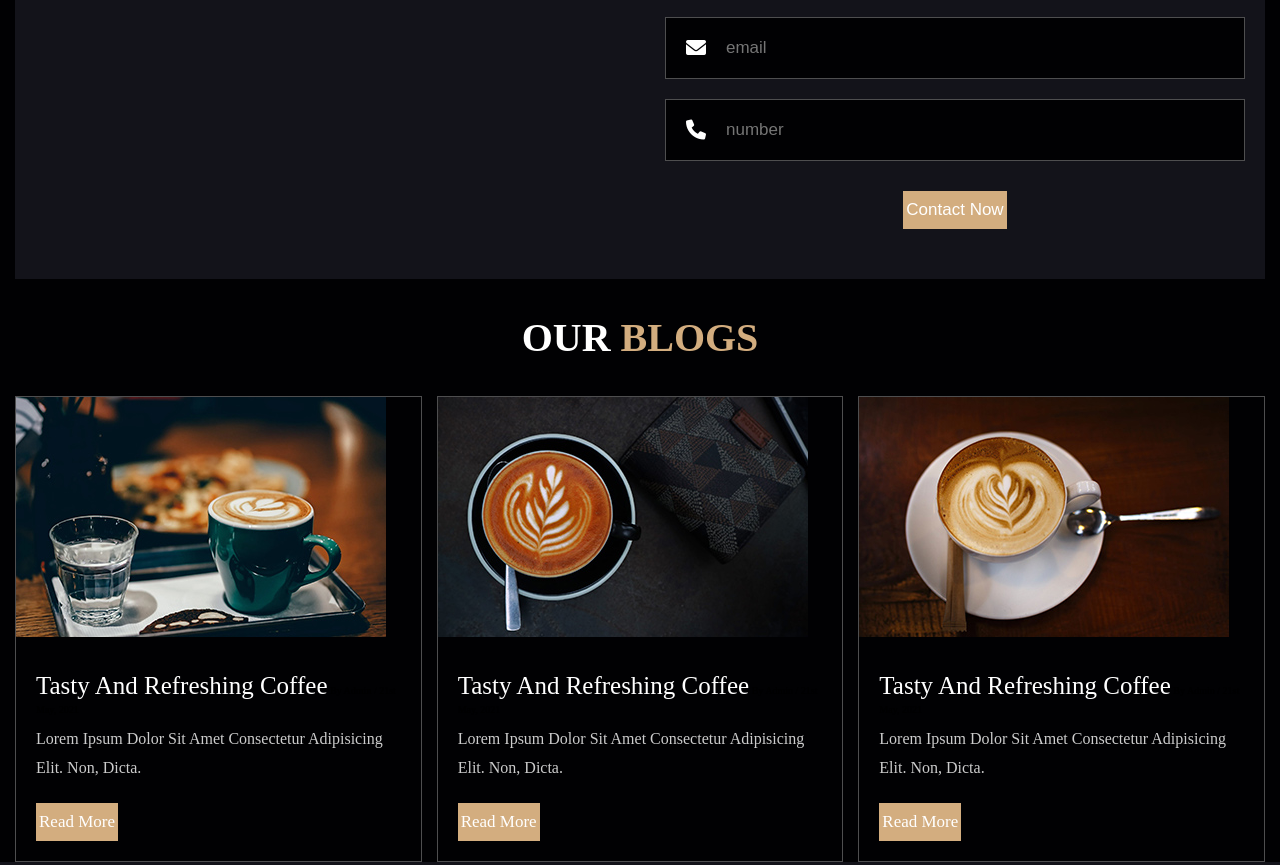
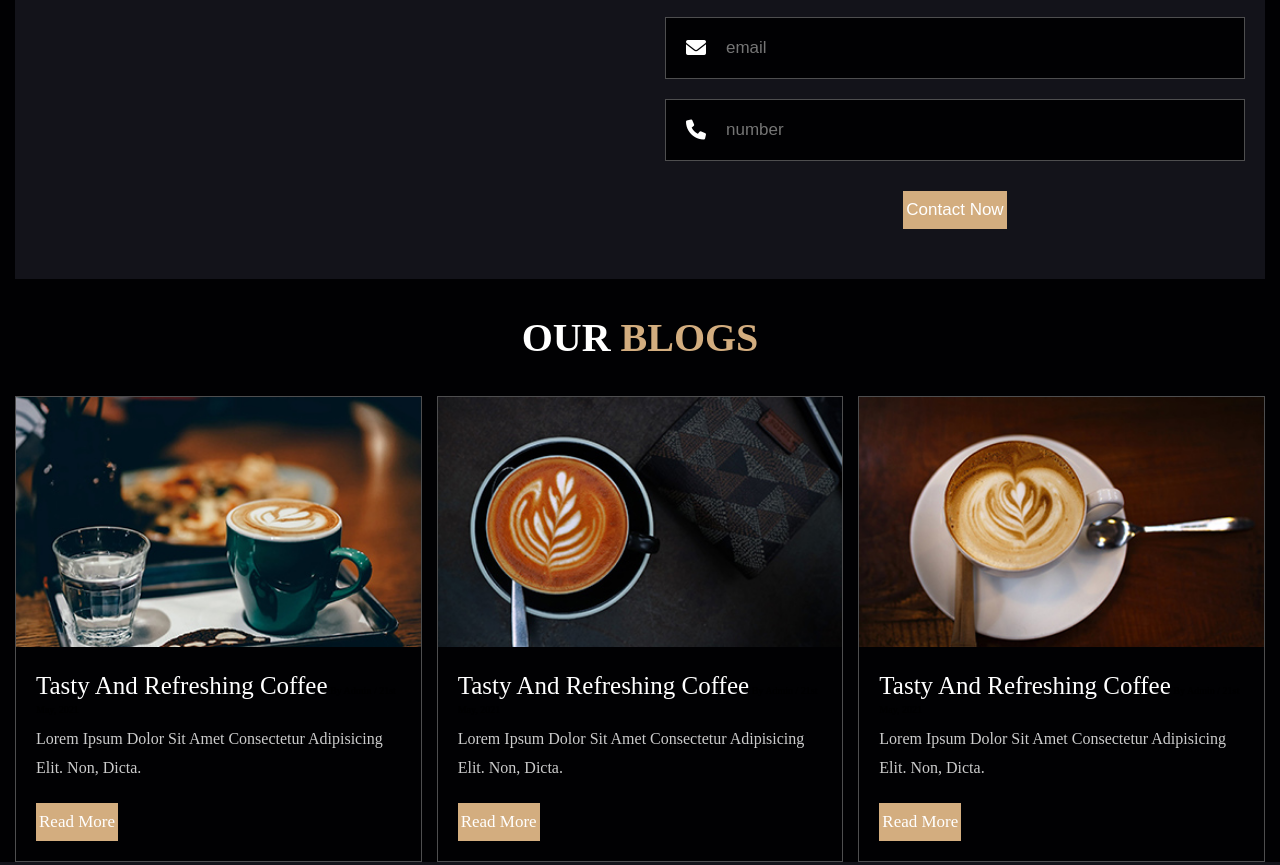
Before and after one commit to hedgehogkim/Coffee.github.io, a plain HTML site: page index.html in a window 1280 px wide. Shown: the part 3455-4320 px from the top of the page. Drawn offline with Linux system fonts and the light colour scheme.

Commit message:
Update style.css

```diff
--- a/css/style.css
+++ b/css/style.css
@@ -573,6 +573,10 @@ body {
     padding: 10px 0;
 }
 
+.blog__content-item-img {
+    width: 100%;
+}
+
 .footer {
     background: var(--black);
     text-align: center;
```
